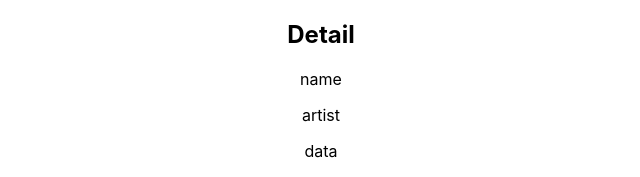
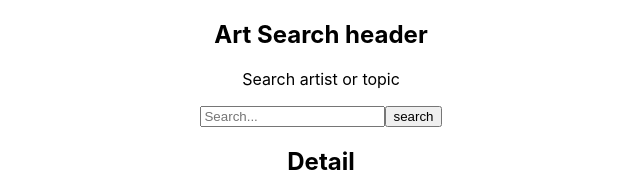
Before and after one commit to RachelML/art_finder, a React (Create React App) app in the folder art-search/: page / in a window 1280 px wide. Shown: the top 177 px of the page, without its empty margins (319-959 px from the left). Built offline with nearby package versions, Linux system fonts and the light colour scheme; no server answers.

Commit message:
search bar

```diff
--- a/art-search/src/App.css
+++ b/art-search/src/App.css
@@ -1,5 +1,8 @@
 .App {
   text-align: center;
+}
+img {
+  width: 40%;
 }
 
 .App-logo {
--- a/art-search/src/App.js
+++ b/art-search/src/App.js
@@ -11,35 +11,49 @@ class App extends React.Component {
     super(props)
     this.state = {
       art: [],
-      inputSearch: []
+      inputSearch: [],
+      searchInput: '',
+      searchArtist: null
 
     }
   }
 
 
+  handleChange = (e) => {
+    let value = e.target.value;
+    this.setState({
+      searchInput: value
+    })
+    console.log(value)
+  }
 
+  handleClick = async (e) => {
+    e.preventDefault();
+    let searchResponse = await this.userInput(this.state.searchInput);
+    this.setState({
+      inputSearch: searchResponse.data.objectIDs
+    })
+    this.secondApiCall()
+  }
 
-  userInput = async () => {
-    const res = await axios.get(`https://collectionapi.metmuseum.org/public/collection/v1/search?hasImages=true&q=Auguste Renoir`)
+  userInput = async (name) => {
+    const inputRes = await axios.get(`https://collectionapi.metmuseum.org/public/collection/v1/search?hasImages=true&q=${name}`)
+    return inputRes
+  }
+
+  returnSearch = async (object) => {
+    const res = await axios.get(`https://collectionapi.metmuseum.org/public/collection/v1/objects/${object}`)
     return res
   }
 
-  returnSearch = async () => {
-    const res = await axios.get(`https://collectionapi.metmuseum.org/public/collection/v1/objects/${this.state.inputSearch[0]}`)
-    return res
-  }
-
-  async componentDidMount() {
-    let searchResponse = await this.userInput()
-    this.setState({
-      inputSearch: searchResponse.data.objectIDs
-    })
-    let response = await this.returnSearch()
+  async secondApiCall() {
+    let response = await this.returnSearch(this.state.inputSearch[0])
     this.setState({
       art: response.data
     })
+  }
 
-  }
+
 
   render(){
   return (
@@ -47,7 +61,7 @@ class App extends React.Component {
 
 
       <Header />
-      <Main artDetail={this.state.art}/>
+      <Main artDetail={this.state.art} searchInput={this.state.searchInput} handleClick={this.handleClick} handleChange={this.handleChange}/>
       <Footer />
 
     </div>
--- a/art-search/src/components/Header.jsx
+++ b/art-search/src/components/Header.jsx
@@ -2,7 +2,10 @@ import React from 'react';
 
 function Header() {
     return (
-      <div className="App">
+      <div>
+        <nav>
+            <h1>Art Search header</h1>
+        </nav>
 
       </div>
     );
--- a/art-search/src/components/Main.jsx
+++ b/art-search/src/components/Main.jsx
@@ -1,12 +1,14 @@
 import React from 'react';
 import { Route, NavLink, Link } from 'react-router-dom';
 import Detail from './Detail'
+import Search from './Search'
 
 
 
 function Main(props) {
     return (
       <div className="App">
+        <Search searchInput={props.searchInput} handleClick={props.handleClick} handleChange={props.handleChange}/>
         <Detail artDetail={props.artDetail} />
       </div>
     );
--- a/art-search/src/components/Search.jsx
+++ b/art-search/src/components/Search.jsx
@@ -1,8 +1,11 @@
 import React from 'react';
 
-function Search() {
+function Search(props) {
     return (
       <div className="App">
+          <p>Search artist or topic</p>
+          <input type="text" placeholder='Search...' onChange={props.handleChange} value={props.searchInput}/>
+          <button onClick={props.handleClick}>search</button>
 
       </div>
     );
```
